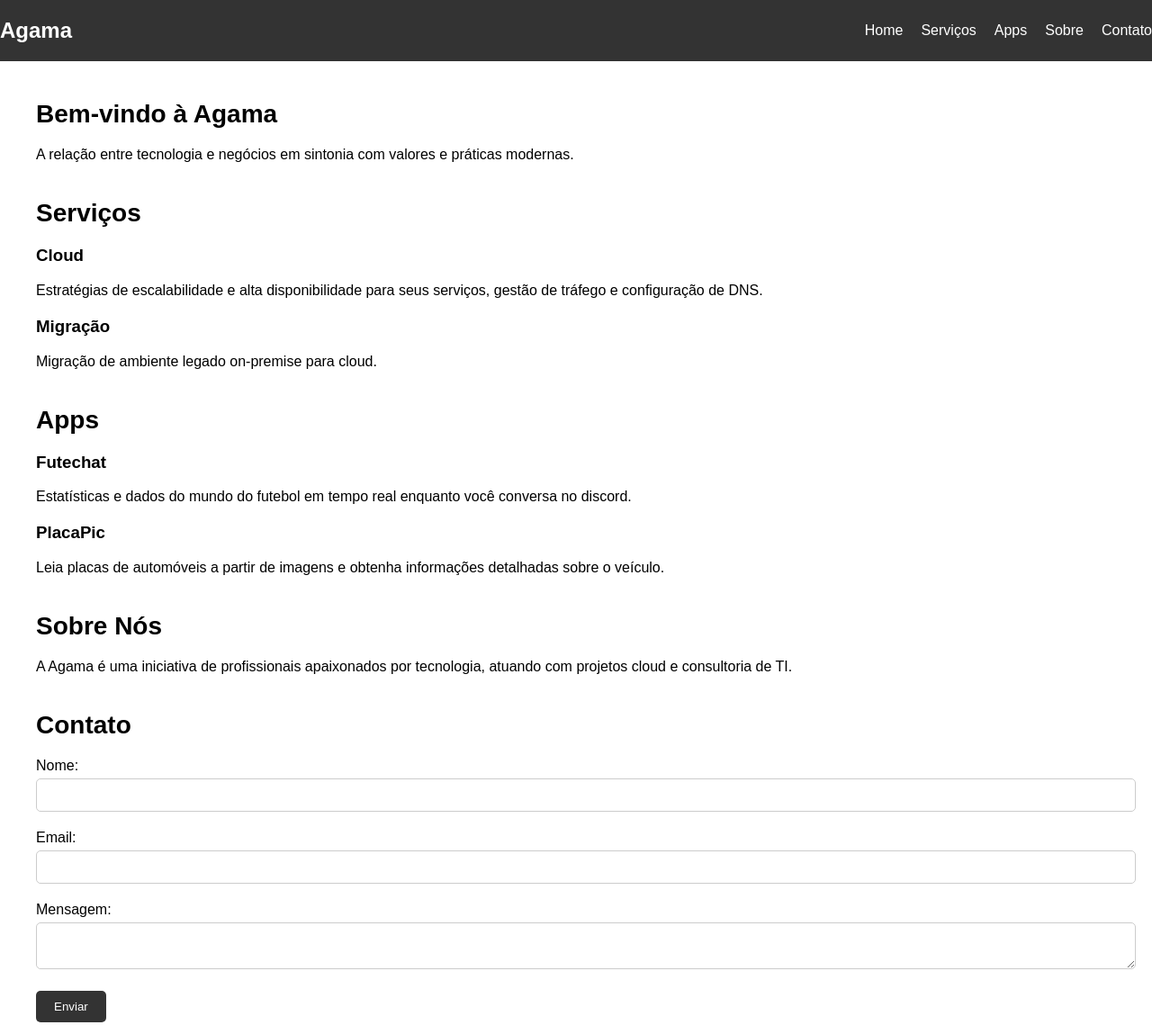
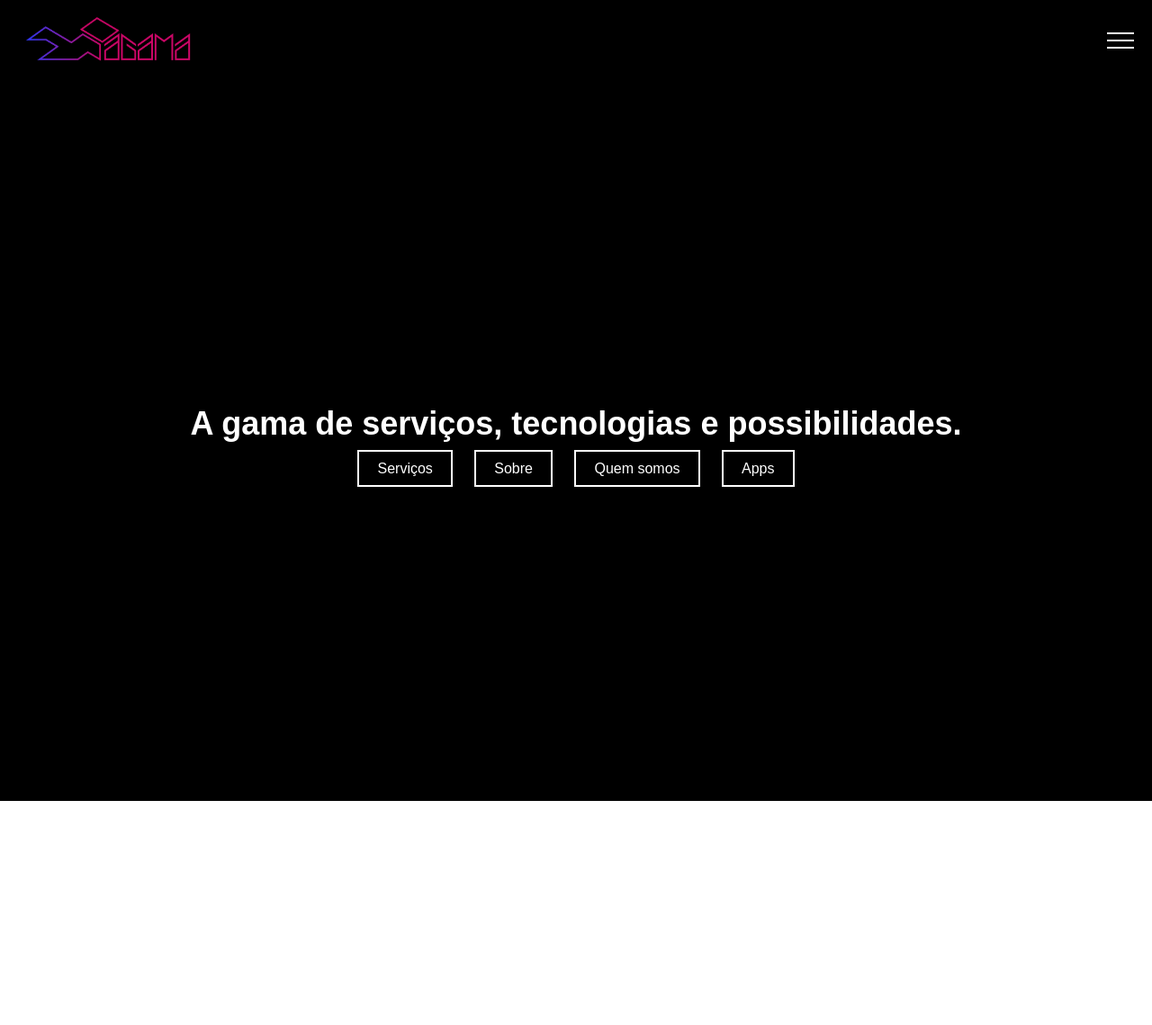
Before and after one commit to RenanFR/agamatec_com, a plain HTML site: page index.html in a window 1280 px wide. Shown: the top 1139 px of the page at 90% size. After the commit the page ends 890 px from the top, so only its background shows below. Drawn offline with Linux system fonts and the light colour scheme.

Commit message:
In progress

```diff
--- a/index.html
+++ b/index.html
@@ -8,81 +8,47 @@
 </head>
 <body>
 	<header>
-        <div class="container">
-            <h1>Agama</h1>
+		<div class="logo">
+			<img src="assets/images/agama_marca_02_logo_principal_horizontal.png"
+				alt="Logo Agama">
+		</div>
 		<nav>
+			<div class="menu-icon" id="menu-icon">
+				<div class="bar"></div>
+				<div class="bar"></div>
+				<div class="bar"></div>
+			</div>
+		</nav>
+	</header>
+
+	<div class="menu" id="menu">
 		<ul>
 			<li><a href="#home">Home</a></li>
+			<li><a href="#sobre">Sobre</a></li>
+			<li><a href="#quem-somos">Quem somos</a></li>
+			<li><a href="#apps">Apps</a></li>
 			<li><a href="#servicos">Serviços</a></li>
-                    <li><a href="#apps">Apps</a></li>
-                    <li><a href="#sobre">Sobre</a></li>
 			<li><a href="#contato">Contato</a></li>
+			<li><a href="#"><img src="assets/images/gmail.png"
+					alt="Email"></a> <a href="#"><img
+					src="assets/images/instagram.png" alt="Instagram"></a> <a
+				href="#"><img src="assets/images/linkedin.png"
+					alt="LinkedIn"></a></li>
 		</ul>
+	</div>
+
+	<main id="home">
+		<section class="hero">
+			<div class="hero-text">
+				<h1>A gama de serviços, tecnologias e possibilidades.</h1>
+				<nav class="hero-nav">
+					<a href="#servicos">Serviços</a> <a href="#sobre">Sobre</a> <a
+						href="#quem-somos">Quem somos</a> <a href="#apps">Apps</a>
 				</nav>
-        </div>
-    </header>
-    <main>
-        <section id="home">
-            <div class="container">
-                <h2>Bem-vindo à Agama</h2>
-                <p>A relação entre tecnologia e negócios em sintonia com valores e práticas modernas.</p>
-            </div>
-        </section>
-        <section id="servicos">
-            <div class="container">
-                <h2>Serviços</h2>
-                <div class="service-item">
-                    <h3>Cloud</h3>
-                    <p>Estratégias de escalabilidade e alta disponibilidade para seus serviços, gestão de tráfego e configuração de DNS.</p>
-                </div>
-                <div class="service-item">
-                    <h3>Migração</h3>
-                    <p>Migração de ambiente legado on-premise para cloud.</p>
-                </div>
-                <!-- Adicione mais serviços conforme necessário -->
-            </div>
-        </section>
-        <section id="apps">
-            <div class="container">
-                <h2>Apps</h2>
-                <div class="app-item">
-                    <h3>Futechat</h3>
-                    <p>Estatísticas e dados do mundo do futebol em tempo real enquanto você conversa no discord.</p>
-                </div>
-                <div class="app-item">
-                    <h3>PlacaPic</h3>
-                    <p>Leia placas de automóveis a partir de imagens e obtenha informações detalhadas sobre o veículo.</p>
-                </div>
-                <!-- Adicione mais apps conforme necessário -->
-            </div>
-        </section>
-        <section id="sobre">
-            <div class="container">
-                <h2>Sobre Nós</h2>
-                <p>A Agama é uma iniciativa de profissionais apaixonados por tecnologia, atuando com projetos cloud e consultoria de TI.</p>
-                <!-- Adicione mais informações sobre a empresa conforme necessário -->
-            </div>
-        </section>
-        <section id="contato">
-            <div class="container">
-                <h2>Contato</h2>
-                <form>
-                    <label for="name">Nome:</label>
-                    <input type="text" id="name" name="name">
-                    <label for="email">Email:</label>
-                    <input type="email" id="email" name="email">
-                    <label for="message">Mensagem:</label>
-                    <textarea id="message" name="message"></textarea>
-                    <button type="submit">Enviar</button>
-                </form>
 			</div>
 		</section>
 	</main>
-    <footer>
-        <div class="container">
-            <p>&copy; 2022 Agama, Inc. Todos os direitos reservados.</p>
-        </div>
-    </footer>
+
 	<script src="scripts.js"></script>
 </body>
 </html>
--- a/scripts.js
+++ b/scripts.js
@@ -1,3 +1,8 @@
 document.addEventListener('DOMContentLoaded', function() {
-    // Adicione interatividade aqui
+	const menuIcon = document.getElementById('menu-icon');
+	const menu = document.getElementById('menu');
+
+	menuIcon.addEventListener('click', function() {
+		menu.classList.toggle('open');
+	});
 });
--- a/styles.css
+++ b/styles.css
@@ -1,95 +1,102 @@
-body {
-    font-family: Arial, sans-serif;
-    margin: 0;
-    padding: 0;
-    box-sizing: border-box;
+* {
+	margin: 0;
+	padding: 0;
+	box-sizing: border-box;
+	font-family: Arial, sans-serif;
 }
 
 header {
-    background-color: #333;
-    color: #fff;
-    padding: 20px 0;
+	display: flex;
+	justify-content: space-between;
+	align-items: center;
+	padding: 10px 20px;
+	background-color: black;
 }
 
-header .container {
-    display: flex;
-    justify-content: space-between;
-    align-items: center;
+.logo img {
+	width: 200px;
 }
 
-header h1 {
-    margin: 0;
-    font-size: 24px;
+.menu-icon {
+	cursor: pointer;
+	display: flex;
+	flex-direction: column;
+	justify-content: space-between;
+	height: 24px;
 }
 
-nav ul {
-    list-style: none;
-    padding: 0;
-    margin: 0;
-    display: flex;
+.menu-icon .bar {
+	width: 30px;
+	height: 3px;
+	background-color: white;
+	margin: 3px 0;
 }
 
-nav ul li {
-    margin-left: 20px;
+/* Estilo do menu */
+.menu {
+	position: fixed;
+	top: 0;
+	right: -300px;
+	width: 300px;
+	height: 100%;
+	background-color: blue;
+	color: white;
+	display: flex;
+	flex-direction: column;
+	justify-content: center;
+	align-items: center;
+	transition: right 0.3s ease;
 }
 
-nav ul li a {
-    color: #fff;
-    text-decoration: none;
+.menu ul {
+	list-style: none;
+	text-align: center;
 }
 
-main {
-    padding: 20px 0;
+.menu ul li {
+	margin: 20px 0;
 }
 
-main .container {
-    max-width: 1200px;
-    margin: 0 auto;
-    padding: 0 20px;
+.menu ul li a {
+	color: white;
+	text-decoration: none;
+	font-size: 24px;
 }
 
-section {
-    margin-bottom: 40px;
+.menu ul li a img {
+	width: 24px;
+	margin: 0 5px;
 }
 
-section h2 {
-    font-size: 28px;
-    margin-bottom: 20px;
+.hero {
+	height: 100vh;
+	background-color: black;
+	color: white;
+	display: flex;
+	justify-content: center;
+	align-items: center;
+	text-align: center;
 }
 
-.service-item, .app-item {
-    margin-bottom: 20px;
+.hero h1 {
+	font-size: 36px;
+	margin-bottom: 20px;
 }
 
-footer {
-    background-color: #333;
-    color: #fff;
-    text-align: center;
-    padding: 20px 0;
+.hero-nav a {
+	margin: 10px;
+	padding: 10px 20px;
+	border: 2px solid white;
+	color: white;
+	text-decoration: none;
+	transition: background-color 0.3s ease;
 }
 
-form label {
-    display: block;
-    margin-bottom: 5px;
+.hero-nav a:hover {
+	background-color: white;
+	color: black;
 }
 
-form input, form textarea {
-    width: 100%;
-    padding: 10px;
-    margin-bottom: 20px;
-    border: 1px solid #ccc;
-    border-radius: 5px;
+.menu.open {
+	right: 0;
 }
-
-form button {
-    background-color: #333;
-    color: #fff;
-    padding: 10px 20px;
-    border: none;
-    border-radius: 5px;
-    cursor: pointer;
-}
-
-form button:hover {
-    background-color: #555;
-}
```
Also changed, not shown: assets/images/agama_marca_02_logo_principal_horizontal.png (added), assets/images/gmail.png (added), assets/images/instagram.png (added), assets/images/linkedin.png (added), 1 other file. Lines whose indentation alone changed are shown as unchanged.
